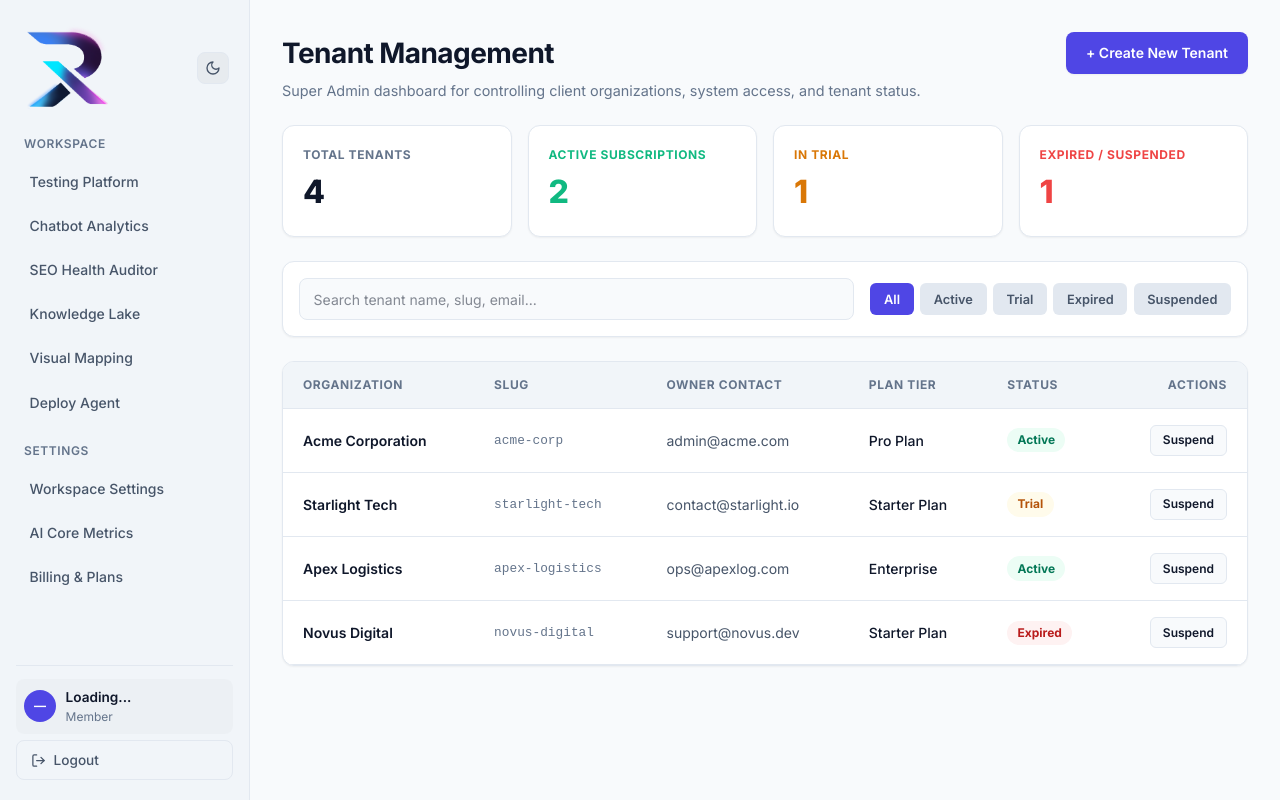
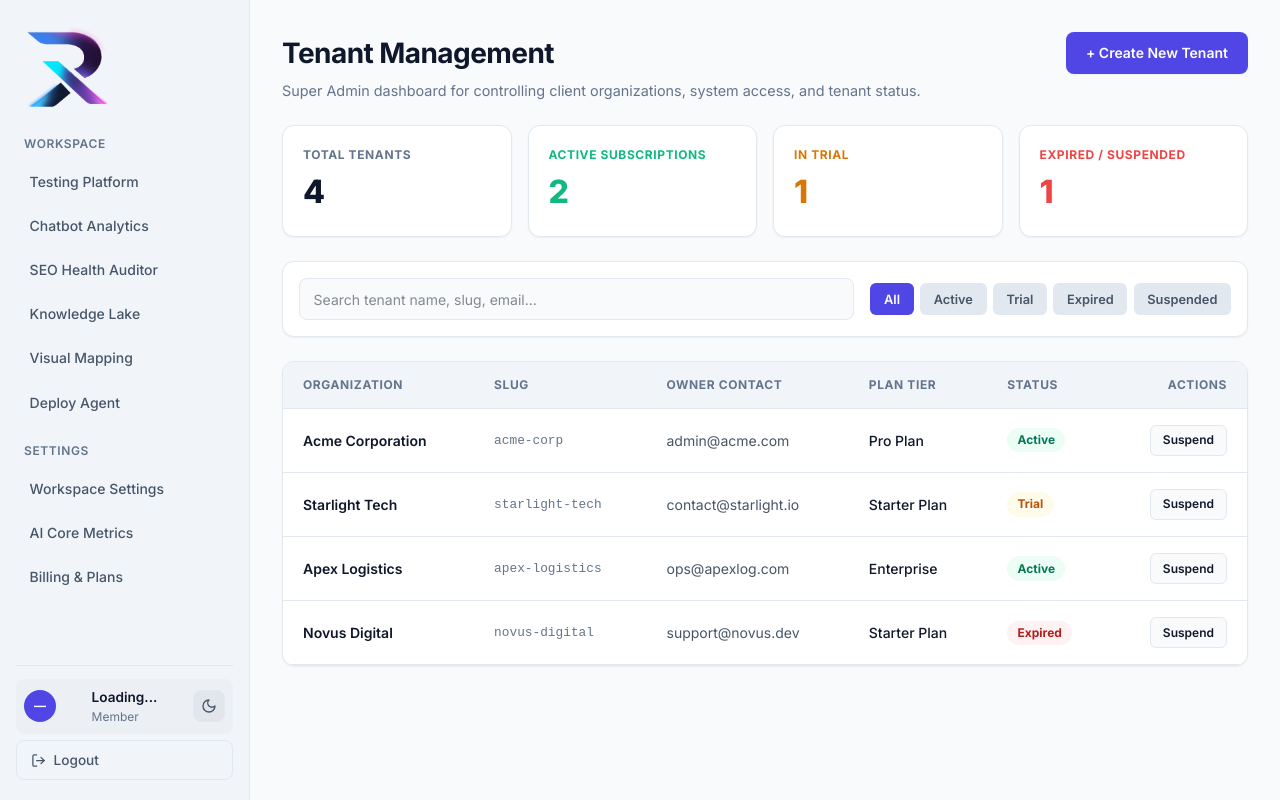
Before and after one commit to ryx-ai/intent-bot-frontend-test, a Next.js app: page /workspace/admin/tenants in a window 1280 px wide. Built offline with nearby package versions, Linux system fonts and the light colour scheme; no server answers.

Commit message:
refactor: move theme toggle button to the user profile section

```diff
--- a/app/workspace/layout.tsx
+++ b/app/workspace/layout.tsx
@@ -6,7 +6,12 @@ import { usePathname, useRouter } from "next/navigation";
 import { useEffect, useState, useSyncExternalStore } from "react";
 import { useAuth } from "@/lib/auth";
 import { api, ApiError } from "@/lib/api";
-import { applyTheme, subscribeTheme, getThemeSnapshot, getServerThemeSnapshot } from "@/lib/theme";
+import {
+  applyTheme,
+  subscribeTheme,
+  getThemeSnapshot,
+  getServerThemeSnapshot,
+} from "@/lib/theme";
 
 interface UserInfo {
   name: string;
@@ -68,7 +73,11 @@ export default function WorkspaceLayout({
   const router = useRouter();
   const { logout } = useAuth();
   const [user, setUser] = useState<UserInfo | null>(null);
-  const isDark = useSyncExternalStore(subscribeTheme, getThemeSnapshot, getServerThemeSnapshot);
+  const isDark = useSyncExternalStore(
+    subscribeTheme,
+    getThemeSnapshot,
+    getServerThemeSnapshot,
+  );
 
   const toggleTheme = () => {
     const nextTheme = isDark ? "light" : "dark";
@@ -77,8 +86,11 @@ export default function WorkspaceLayout({
 
   useEffect(() => {
     const saved = localStorage.getItem("theme");
-    const prefersDark = window.matchMedia("(prefers-color-scheme: dark)").matches;
-    const initial = saved === "dark" || (!saved && prefersDark) ? "dark" : "light";
+    const prefersDark = window.matchMedia(
+      "(prefers-color-scheme: dark)",
+    ).matches;
+    const initial =
+      saved === "dark" || (!saved && prefersDark) ? "dark" : "light";
     applyTheme(initial);
   }, []);
 
@@ -110,7 +122,9 @@ export default function WorkspaceLayout({
 
   const isSuperAdmin = user?.role === "super_admin";
   const navItems = isSuperAdmin ? SUPER_ADMIN_NAV_ITEMS : NAV_ITEMS;
-  const settingsItems = isSuperAdmin ? SUPER_ADMIN_SETTINGS_ITEMS : SETTINGS_ITEMS;
+  const settingsItems = isSuperAdmin
+    ? SUPER_ADMIN_SETTINGS_ITEMS
+    : SETTINGS_ITEMS;
 
   return (
     <div
@@ -157,53 +171,6 @@ export default function WorkspaceLayout({
               style={{ height: "auto" }}
             />
           </div>
-
-          <button
-            type="button"
-            onClick={toggleTheme}
-            aria-label={isDark ? "Switch to Light Mode" : "Switch to Dark Mode"}
-            title={isDark ? "Switch to Light Mode" : "Switch to Dark Mode"}
-            style={{
-              width: 32,
-              height: 32,
-              borderRadius: 8,
-              display: "flex",
-              alignItems: "center",
-              justifyContent: "center",
-              background: isDark ? "rgba(255, 255, 255, 0.08)" : "rgba(0, 0, 0, 0.04)",
-              border: "1px solid var(--border)",
-              color: isDark ? "#fbbf24" : "var(--text-secondary)",
-              cursor: "pointer",
-              transition: "all 0.2s cubic-bezier(0.4, 0, 0.2, 1)",
-              flexShrink: 0,
-            }}
-            onMouseEnter={(e) => {
-              e.currentTarget.style.background = isDark ? "rgba(255, 255, 255, 0.14)" : "rgba(0, 0, 0, 0.08)";
-              e.currentTarget.style.transform = "scale(1.06)";
-            }}
-            onMouseLeave={(e) => {
-              e.currentTarget.style.background = isDark ? "rgba(255, 255, 255, 0.08)" : "rgba(0, 0, 0, 0.04)";
-              e.currentTarget.style.transform = "scale(1)";
-            }}
-          >
-            {isDark ? (
-              <svg width="17" height="17" viewBox="0 0 24 24" fill="none" stroke="currentColor" strokeWidth={2} strokeLinecap="round" strokeLinejoin="round">
-                <circle cx="12" cy="12" r="4" />
-                <path d="M12 2v2" />
-                <path d="M12 20v2" />
-                <path d="m4.93 4.93 1.41 1.41" />
-                <path d="m17.66 17.66 1.41 1.41" />
-                <path d="M2 12h2" />
-                <path d="M20 12h2" />
-                <path d="m6.34 17.66-1.41 1.41" />
-                <path d="m19.07 4.93-1.41 1.41" />
-              </svg>
-            ) : (
-              <svg width="16" height="16" viewBox="0 0 24 24" fill="none" stroke="currentColor" strokeWidth={2} strokeLinecap="round" strokeLinejoin="round">
-                <path d="M12 3a6 6 0 0 0 9 9 9 9 0 1 1-9-9Z" />
-              </svg>
-            )}
-          </button>
         </div>
 
         {/* Scrollable Navigation Area */}
@@ -232,7 +199,16 @@ export default function WorkspaceLayout({
           >
             Workspace
           </div>
-          <ul style={{ display: "flex", flexDirection: "column", gap: "0.25rem", listStyle: "none", padding: 0, margin: "0 0 1.25rem 0" }}>
+          <ul
+            style={{
+              display: "flex",
+              flexDirection: "column",
+              gap: "0.25rem",
+              listStyle: "none",
+              padding: 0,
+              margin: "0 0 1.25rem 0",
+            }}
+          >
             {navItems.map((item) => {
               const isActive = matchesNav(pathname, item.href);
               return (
@@ -245,8 +221,12 @@ export default function WorkspaceLayout({
                       borderRadius: 8,
                       fontSize: "0.875rem",
                       fontWeight: isActive ? 600 : 500,
-                      color: isActive ? "var(--accent)" : "var(--text-secondary)",
-                      background: isActive ? "var(--accent-light)" : "transparent",
+                      color: isActive
+                        ? "var(--accent)"
+                        : "var(--text-secondary)",
+                      background: isActive
+                        ? "var(--accent-light)"
+                        : "transparent",
                       textDecoration: "none",
                       transition: "all 0.2s ease",
                     }}
@@ -274,7 +254,16 @@ export default function WorkspaceLayout({
               >
                 Settings
               </div>
-              <ul style={{ display: "flex", flexDirection: "column", gap: "0.25rem", listStyle: "none", padding: 0, margin: 0 }}>
+              <ul
+                style={{
+                  display: "flex",
+                  flexDirection: "column",
+                  gap: "0.25rem",
+                  listStyle: "none",
+                  padding: 0,
+                  margin: 0,
+                }}
+              >
                 {settingsItems.map((item) => {
                   const isActive = matchesNav(pathname, item.href);
                   return (
@@ -287,8 +276,12 @@ export default function WorkspaceLayout({
                           borderRadius: 8,
                           fontSize: "0.875rem",
                           fontWeight: isActive ? 600 : 500,
-                          color: isActive ? "var(--accent)" : "var(--text-secondary)",
-                          background: isActive ? "var(--accent-light)" : "transparent",
+                          color: isActive
+                            ? "var(--accent)"
+                            : "var(--text-secondary)",
+                          background: isActive
+                            ? "var(--accent-light)"
+                            : "transparent",
                           textDecoration: "none",
                           transition: "all 0.2s ease",
                         }}
@@ -319,6 +312,7 @@ export default function WorkspaceLayout({
             style={{
               display: "flex",
               alignItems: "center",
+              justifyContent:"space-between",
               gap: "0.6rem",
               padding: "0.5rem",
               borderRadius: 8,
@@ -355,10 +349,88 @@ export default function WorkspaceLayout({
               >
                 {user?.name ?? "Loading..."}
               </div>
-              <div style={{ fontSize: "0.75rem", color: "var(--text-muted)", textTransform: "capitalize" }}>
+              <div
+                style={{
+                  fontSize: "0.75rem",
+                  color: "var(--text-muted)",
+                  textTransform: "capitalize",
+                }}
+              >
                 {user?.role ? user.role.replace("_", " ") : "Member"}
               </div>
             </div>
+            <button
+              type="button"
+              onClick={toggleTheme}
+              aria-label={
+                isDark ? "Switch to Light Mode" : "Switch to Dark Mode"
+              }
+              title={isDark ? "Switch to Light Mode" : "Switch to Dark Mode"}
+              style={{
+                width: 32,
+                height: 32,
+                borderRadius: 8,
+                display: "flex",
+                alignItems: "center",
+                justifyContent: "center",
+                background: isDark
+                  ? "rgba(255, 255, 255, 0.08)"
+                  : "rgba(0, 0, 0, 0.04)",
+                border: "1px solid var(--border)",
+                color: isDark ? "#fbbf24" : "var(--text-secondary)",
+                cursor: "pointer",
+                transition: "all 0.2s cubic-bezier(0.4, 0, 0.2, 1)",
+                flexShrink: 0,
+              }}
+              onMouseEnter={(e) => {
+                e.currentTarget.style.background = isDark
+                  ? "rgba(255, 255, 255, 0.14)"
+                  : "rgba(0, 0, 0, 0.08)";
+                e.currentTarget.style.transform = "scale(1.06)";
+              }}
+              onMouseLeave={(e) => {
+                e.currentTarget.style.background = isDark
+                  ? "rgba(255, 255, 255, 0.08)"
+                  : "rgba(0, 0, 0, 0.04)";
+                e.currentTarget.style.transform = "scale(1)";
+              }}
+            >
+              {isDark ? (
+                <svg
+                  width="17"
+                  height="17"
+                  viewBox="0 0 24 24"
+                  fill="none"
+                  stroke="currentColor"
+                  strokeWidth={2}
+                  strokeLinecap="round"
+                  strokeLinejoin="round"
+                >
+                  <circle cx="12" cy="12" r="4" />
+                  <path d="M12 2v2" />
+                  <path d="M12 20v2" />
+                  <path d="m4.93 4.93 1.41 1.41" />
+                  <path d="m17.66 17.66 1.41 1.41" />
+                  <path d="M2 12h2" />
+                  <path d="M20 12h2" />
+                  <path d="m6.34 17.66-1.41 1.41" />
+                  <path d="m19.07 4.93-1.41 1.41" />
+                </svg>
+              ) : (
+                <svg
+                  width="16"
+                  height="16"
+                  viewBox="0 0 24 24"
+                  fill="none"
+                  stroke="currentColor"
+                  strokeWidth={2}
+                  strokeLinecap="round"
+                  strokeLinejoin="round"
+                >
+                  <path d="M12 3a6 6 0 0 0 9 9 9 9 0 1 1-9-9Z" />
+                </svg>
+              )}
+            </button>
           </div>
 
           <button
@@ -391,7 +463,17 @@ export default function WorkspaceLayout({
               e.currentTarget.style.background = "transparent";
             }}
           >
-            <svg width="15" height="15" viewBox="0 0 24 24" fill="none" stroke="currentColor" strokeWidth={2} strokeLinecap="round" strokeLinejoin="round" style={{ flexShrink: 0 }}>
+            <svg
+              width="15"
+              height="15"
+              viewBox="0 0 24 24"
+              fill="none"
+              stroke="currentColor"
+              strokeWidth={2}
+              strokeLinecap="round"
+              strokeLinejoin="round"
+              style={{ flexShrink: 0 }}
+            >
               <path d="M9 21H5a2 2 0 0 1-2-2V5a2 2 0 0 1 2-2h4" />
               <polyline points="16 17 21 12 16 7" />
               <line x1="21" y1="12" x2="9" y2="12" />
@@ -410,7 +492,9 @@ export default function WorkspaceLayout({
           backgroundColor: "var(--bg)",
         }}
       >
-        {user?.tenant && user.tenant.is_subscription_active === false && !isSuperAdmin && (
+        {user?.tenant &&
+          user.tenant.is_subscription_active === false &&
+          !isSuperAdmin && (
             <div
               style={{
                 background: "linear-gradient(90deg, #991b1b 0%, #dc2626 100%)",
@@ -428,10 +512,14 @@ export default function WorkspaceLayout({
                 zIndex: 50,
               }}
             >
-            <div style={{ display: "flex", alignItems: "center", gap: "0.6rem" }}>
+              <div
+                style={{ display: "flex", alignItems: "center", gap: "0.6rem" }}
+              >
                 <span style={{ fontSize: "1.2rem" }}>🚨</span>
                 <span>
-                <strong>Subscription Expired:</strong> Your 3-day trial/subscription has ended. Your embedded chatbot is currently locked (402 Payment Required).
+                  <strong>Subscription Expired:</strong> Your 3-day
+                  trial/subscription has ended. Your embedded chatbot is
+                  currently locked (402 Payment Required).
                 </span>
               </div>
               <Link
```
Lines whose indentation alone changed are shown as unchanged.
